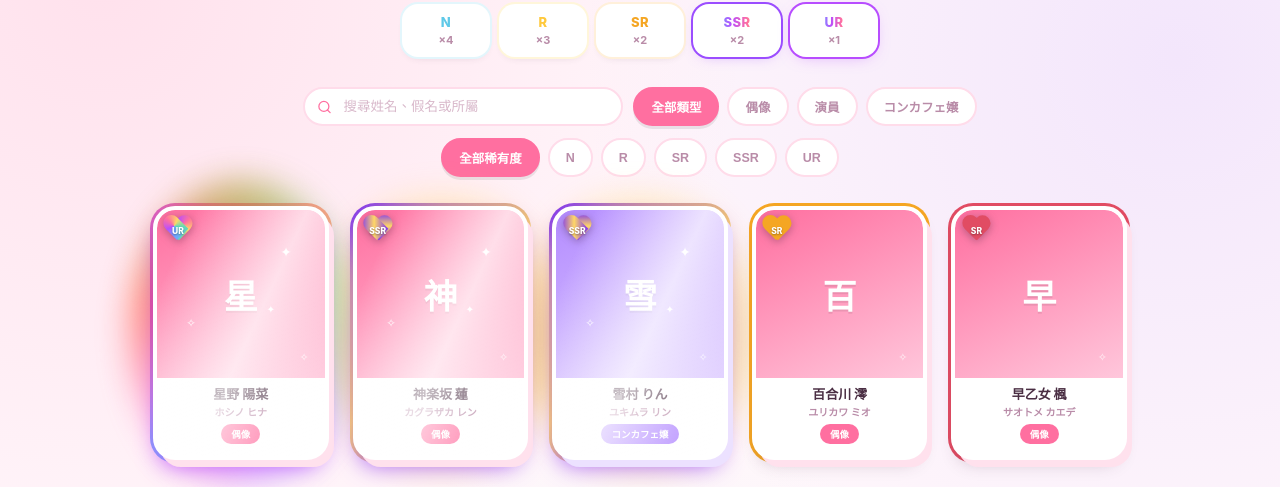
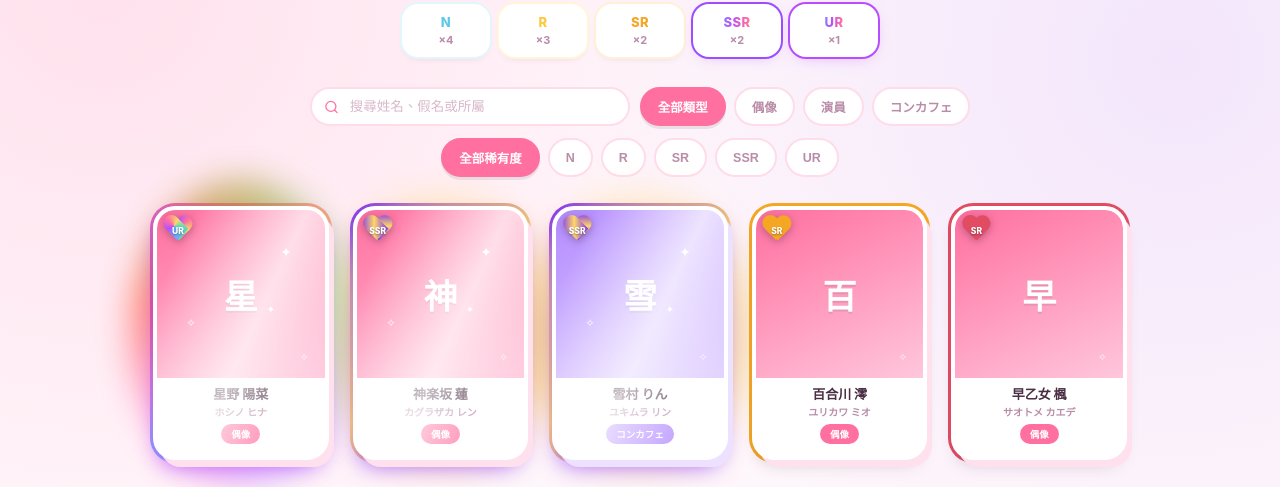
Before and after one commit to jhongsin4404/oshi-zukan, a React (Vite) app: page / in a window 1280 px wide. Shown: the part 169-656 px from the top of the page. Built offline with nearby package versions, Linux system fonts and the light colour scheme; no server answers; the database is empty.

Commit message:
Update App.jsx

```diff
--- a/src/App.jsx
+++ b/src/App.jsx
@@ -7,7 +7,7 @@ import { supabase } from "./supabaseClient";
 const TYPE_META = {
   idol: { label: "偶像", accent: "#FF6FA0", soft: "#FFE1ED" },
   actor: { label: "演員", accent: "#5FD9B9", soft: "#DEFAF1" },
-  concafe: { label: "コンカフェ嬢", accent: "#B48CFF", soft: "#ECE1FF" },
+  concafe: { label: "コンカフェ", accent: "#B48CFF", soft: "#ECE1FF" },
 };
 
 // 稀有度顏色設定
```
